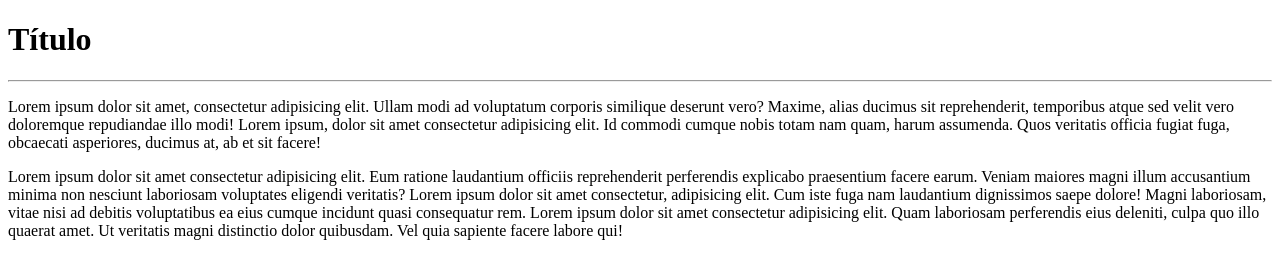
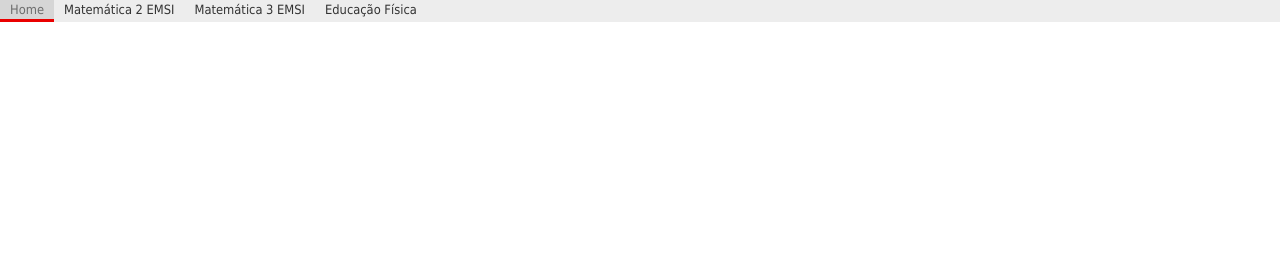
Before and after one commit to l3e/site, a plain HTML site: page index.html in a window 1280 px wide. Drawn offline with Linux system fonts and the light colour scheme.

Commit message:
Criação do menu

```diff
--- /dev/null
+++ b/estilo.css
@@ -0,0 +1,71 @@
+@charset "UTF-8";
+
+*{margin: 0; padding: 0;}
+
+body{
+font-family: arial, helvetica, sans-serif;
+font-size: 12px;
+}
+
+.menu{
+list-style:none;
+border:1px solid #c0c0c0;
+float:left;
+}
+
+.menu li a{color:#333; text-decoration:none; padding:5px 10px; display:block;}
+
+.menu li a:hover{
+background:#333;
+color:#fff;
+-moz-box-shadow:0 3px 10px 0 #CCC;
+-webkit-box-shadow:0 3px 10px 0 #ccc;
+text-shadow:0px 0px 5px #fff;
+}
+
+.menu li  ul{
+position:absolute;
+top:25px;
+left:0;
+background-color:#fff;
+display:none;
+}
+/*
+h1 {
+    font-family: 'Courier New', Courier, monospace;
+    font-size: 50pt;
+}
+
+figure.foto-cabecario {
+    position: relative;
+    border: 0pt;
+}
+
+figure.foto-cabecario img {
+    width: 100%;
+    height: 100%;
+}
+
+figure.fot-cabecario caption {
+    position: absolute;
+    top: 0pt;
+}
+*/
+/*Formatação do Menu*/
+/*nav#menu {
+    display: block;
+    position: relative;
+}
+
+nav#menu ul{
+    list-style: none;
+    position: absolute;
+    top: -2pt;
+    left: 400pt;
+}
+nav#menu li{
+    display: inline;
+    background-color: white;
+    padding: 10pt;
+    margin: 2pt;
+}*/
--- a/index.html
+++ b/index.html
@@ -1,16 +1,54 @@
 <!DOCTYPE html>
 <html lang="pt-br">
 <head>
-    <meta charset="UTF-8">
-    <meta name="viewport" content="width=device-width, initial-scale=1.0">
-    <title>L3e</title>
+	<meta charset="UTF-8">
+	<meta name="viewport" content="width=device-width, initial-scale=1.0">
+	<title>L3E</title>
+	<style type="text/css">
+
+		body {
+			padding:0px;
+			margin:0px;
+		}
+
+		#menu ul {
+			padding:0px;
+			margin:0px;
+			float: left;
+			width: 100%;
+			background-color:#EDEDED;
+			list-style:none;
+			font:80% Tahoma;
+		}
+
+		#menu ul li { display: inline; }
+
+		#menu ul li a {
+			background-color:#EDEDED;
+			color: #333;
+			text-decoration: none;
+			border-bottom:3px solid #EDEDED;
+			padding: 2px 10px;
+			float:left;
+		}
+
+		#menu ul li a:hover {
+			background-color:#D6D6D6;
+			color: #6D6D6D;
+			border-bottom:3px solid #EA0000;
+		}
+
+	</style>
 </head>
+
 <body>
-    <h1>Título</h1>
-    <hr>
-    <p>Lorem ipsum dolor sit amet, consectetur adipisicing elit. Ullam modi ad voluptatum corporis similique deserunt vero? Maxime, alias ducimus sit reprehenderit, temporibus atque sed velit vero doloremque repudiandae illo modi! Lorem ipsum, dolor sit amet consectetur adipisicing elit. Id commodi cumque nobis totam nam quam, harum assumenda. Quos veritatis officia fugiat fuga, obcaecati asperiores, ducimus at, ab et sit facere!</p>
-    <p>
-        Lorem ipsum dolor sit amet consectetur adipisicing elit. Eum ratione laudantium officiis reprehenderit perferendis explicabo praesentium facere earum. Veniam maiores magni illum accusantium minima non nesciunt laboriosam voluptates eligendi veritatis? Lorem ipsum dolor sit amet consectetur, adipisicing elit. Cum iste fuga nam laudantium dignissimos saepe dolore! Magni laboriosam, vitae nisi ad debitis voluptatibus ea eius cumque incidunt quasi consequatur rem. Lorem ipsum dolor sit amet consectetur adipisicing elit. Quam laboriosam perferendis eius deleniti, culpa quo illo quaerat amet. Ut veritatis magni distinctio dolor quibusdam. Vel quia sapiente facere labore qui!
-    </p>
+	<div id="menu">
+		<ul>
+			<li><a href="index.html">Home</a></li>
+			<li><a href="matematica-2-emsi.html">Matemática 2 EMSI</a></li>
+			<li><a href="matematica-3-emsi.html">Matemática 3 EMSI</a></li>
+			<li><a href="ed-fisica.html">Educação Física</a></li>
+		</ul>
+	</div>
 </body>
 </html>
```
Also changed, not shown: ed-fisica.html (added, +13 -0 lines), matematica-2-emsi.html (added, +13 -0 lines), matematica-3-emsi.html (added, +13 -0 lines), imagem_topo.jpg (added), 2 other files.
